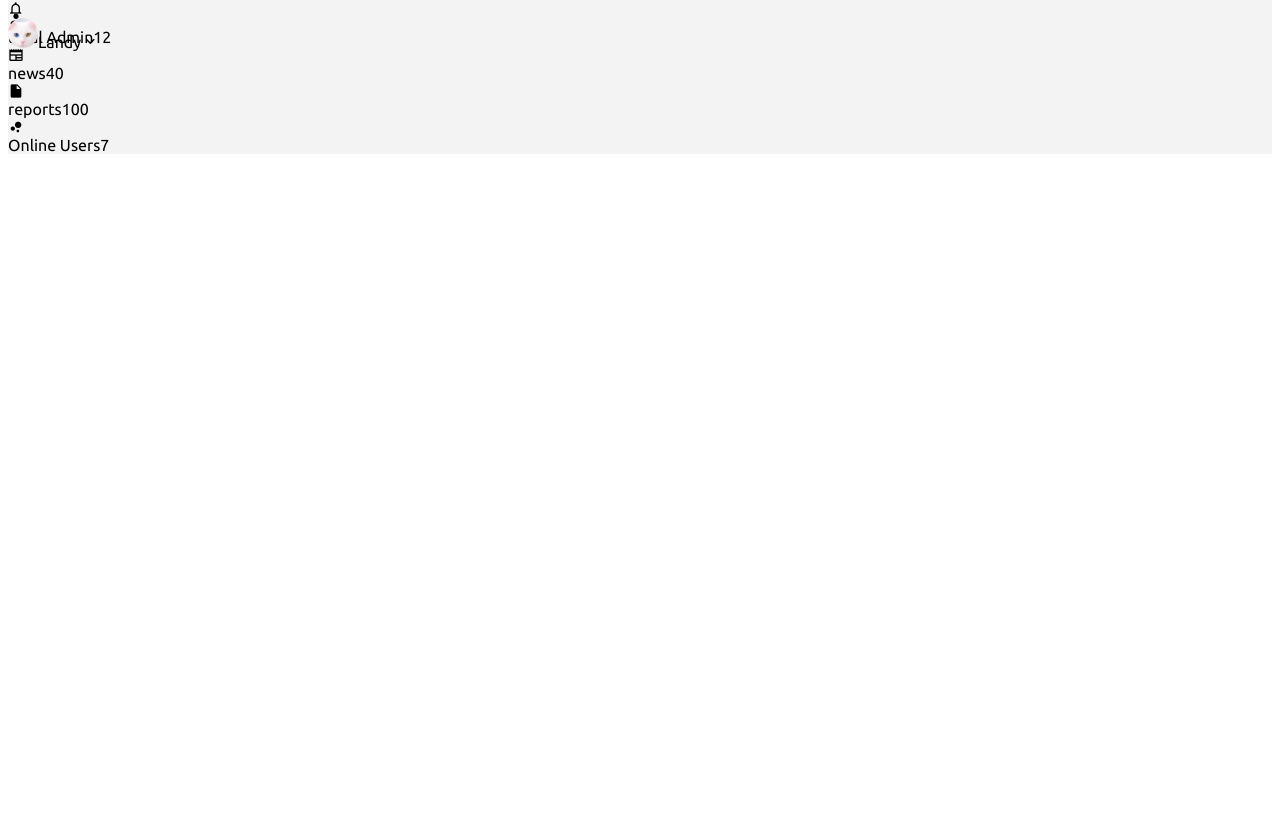
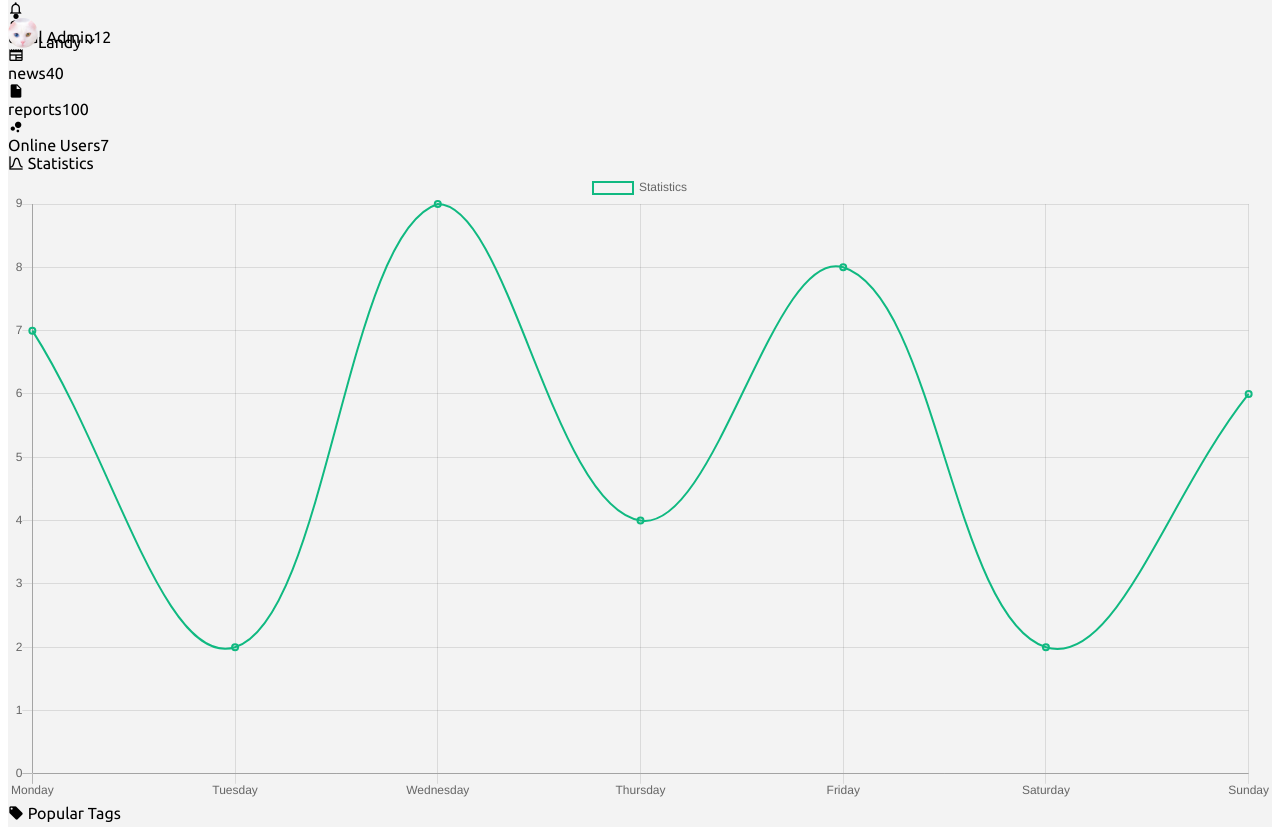
Before and after one commit to karahman34/vue-simple-tailwind-admin, a Vue app: page / in a window 1280 px wide. Shown: the part 913-1740 px from the top of the page. Before the commit the page ends 1075 px from the top, so only its background shows below. Built offline with nearby package versions, Linux system fonts and the light colour scheme.

Commit message:
add chart elements

```diff
--- /dev/null
+++ b/src/components/TagsChart.vue
@@ -0,0 +1,66 @@
+<template>
+  <div class="bg-white rounded shadow">
+    <!-- Header -->
+    <div class="px-6 py-3 border-b text-green-500 font-medium">
+      <i class="mdi mdi-tag mr-1"></i>
+      Popular Tags
+    </div>
+
+    <!-- Content -->
+    <div class="px-3 py-2">
+      <canvas id="tagsChart"></canvas>
+    </div>
+  </div>
+</template>
+
+<script>
+export default {
+  mounted() {
+    const ctx = document.getElementById('tagsChart').getContext('2d')
+
+    new window.Chart(ctx, {
+      type: 'bar',
+      data: {
+        labels: [
+          'Animal',
+          'Skydiving',
+          'Food',
+          'Military',
+          'Vacation',
+          'Sport',
+          'Ticketing',
+          'Travel',
+        ],
+        datasets: [
+          {
+            label: 'Tag of views',
+            data: [12, 16, 3, 10, 7, 5, 13, 2].sort(() => 0.5 - Math.random()),
+            backgroundColor: [
+              'rgb(16,185,129)',
+              'rgb(16,185,129)',
+              'rgb(16,185,129)',
+              'rgb(16,185,129)',
+              'rgb(16,185,129)',
+              'rgb(16,185,129)',
+              'rgb(16,185,129)',
+              'rgb(16,185,129)',
+            ],
+            borderWidth: 1,
+          },
+        ],
+      },
+      options: {
+        scales: {
+          yAxes: [
+            {
+              ticks: {
+                beginAtZero: true,
+              },
+            },
+          ],
+        },
+      },
+    })
+  },
+}
+</script>
--- /dev/null
+++ b/src/components/WeeklyChart.vue
@@ -0,0 +1,57 @@
+<template>
+  <div class="bg-white rounded shadow">
+    <!-- Header -->
+    <div class="px-6 py-3 border-b text-green-500 font-medium">
+      <i class="mdi mdi-chart-bell-curve mr-1"></i>
+      Statistics
+    </div>
+
+    <!-- Content -->
+    <div class="px-3 py-2">
+      <canvas id="weeklyChart"></canvas>
+    </div>
+  </div>
+</template>
+
+<script>
+export default {
+  mounted() {
+    const ctx = document.getElementById('weeklyChart')
+
+    new window.Chart(ctx, {
+      type: 'line',
+      data: {
+        labels: [
+          'Monday',
+          'Tuesday',
+          'Wednesday',
+          'Thursday',
+          'Friday',
+          'Saturday',
+          'Sunday',
+        ],
+        datasets: [
+          {
+            label: 'Statistics',
+            data: [7, 2, 9, 4, 8, 2, 6],
+            backgroundColor: 'transparent',
+            borderColor: 'rgb(16,185,129)',
+            borderWidth: 2,
+          },
+        ],
+      },
+      options: {
+        scales: {
+          yAxes: [
+            {
+              ticks: {
+                beginAtZero: true,
+              },
+            },
+          ],
+        },
+      },
+    })
+  },
+}
+</script>
--- a/src/views/Home.vue
+++ b/src/views/Home.vue
@@ -16,18 +16,25 @@
     </div>
 
     <!-- Second Row -->
-    <div class="mt-8 grid gap-4 grid-cols-1 lg:grid-cols-2"></div>
+    <div class="mt-8 grid gap-4 grid-cols-1 xl:grid-cols-2">
+      <weekly-chart></weekly-chart>
+      <tags-chart></tags-chart>
+    </div>
   </div>
 </template>
 
 <script>
 import QuickInfo from '@/components/QuickInfo'
+import WeeklyChart from '@/components/WeeklyChart'
+import TagsChart from '@/components/TagsChart.vue'
 
 export default {
   name: 'Home',
 
   components: {
     QuickInfo,
+    WeeklyChart,
+    TagsChart,
   },
 }
 </script>
```
